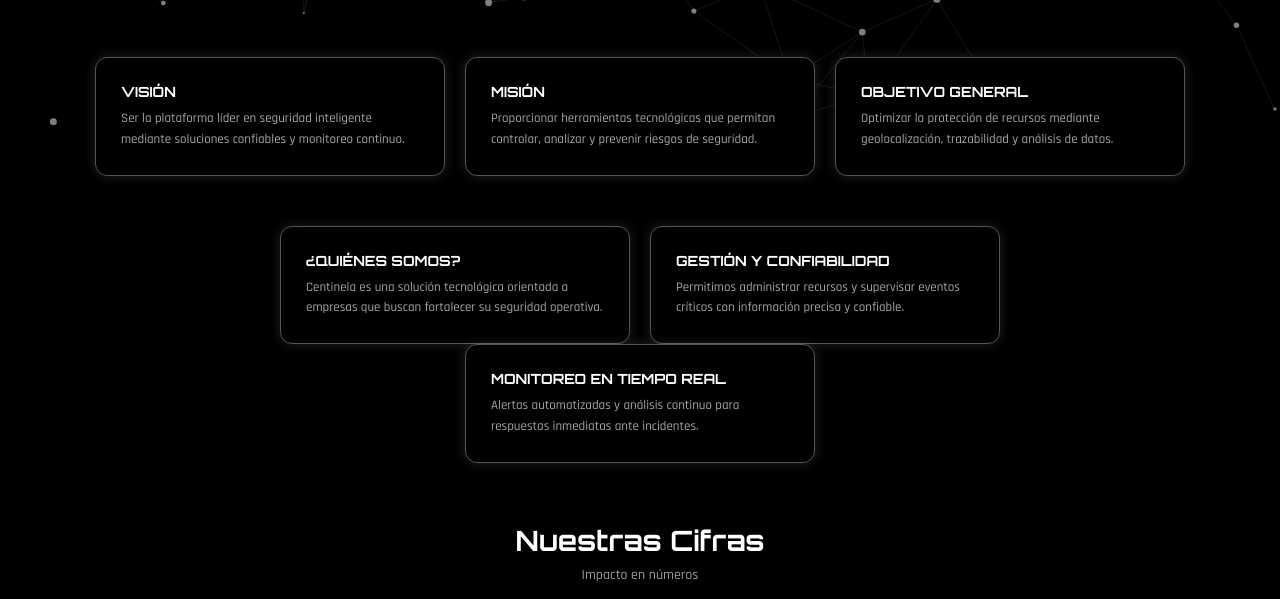
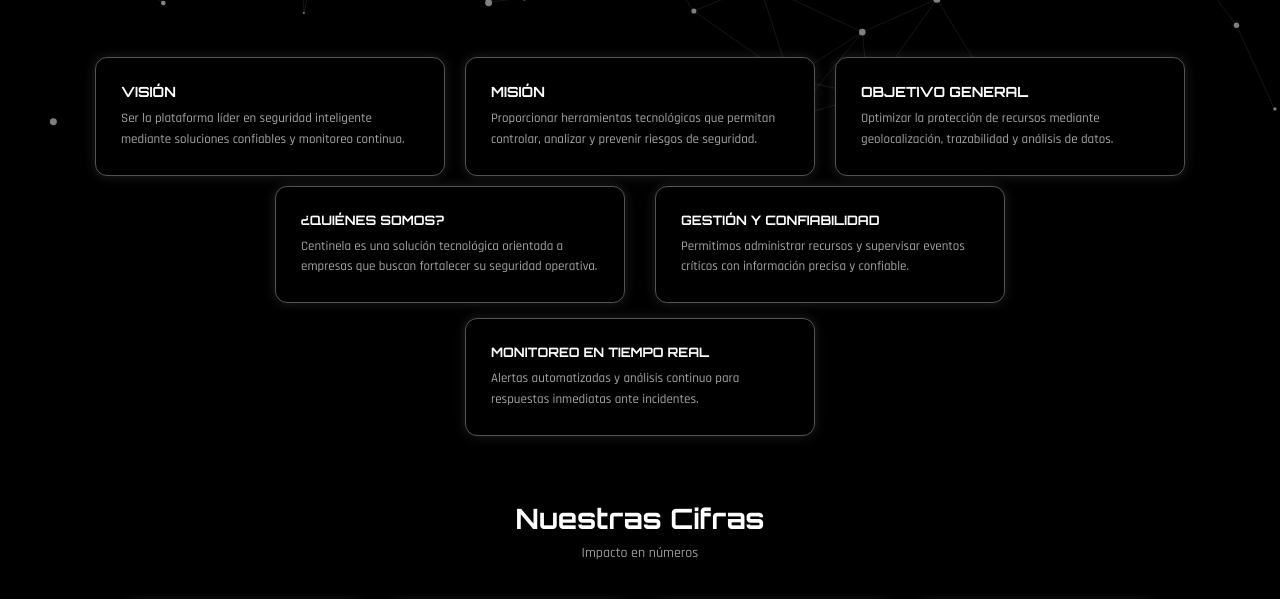
Before and after one commit to desarrolloti-hub/Centinela-mx, a plain HTML site: page index.html in a window 1280 px wide. Shown: the part 656-1255 px from the top of the page. Drawn offline with Linux system fonts and the light colour scheme.

Commit message:
se corrigio el css con margen apartados index

```diff
--- a/index.css
+++ b/index.css
@@ -163,16 +163,18 @@ body {
     gap: 20px;
     justify-content: center;
     flex-wrap: wrap;
+    margin: 5px;
 }
 
 .about-box {
     padding: 25px;
     max-width: 350px;
+    margin: 5px;
 }
 
 .about-box h3 {
     font-family: 'Orbitron', sans-serif;
-    font-size: 14px;
+    font-size: 13px;
     color: #ffffff;
     margin-bottom: 8px;
     text-transform: uppercase;
```
Also changed, not shown: index.html (+0 -6 lines).
